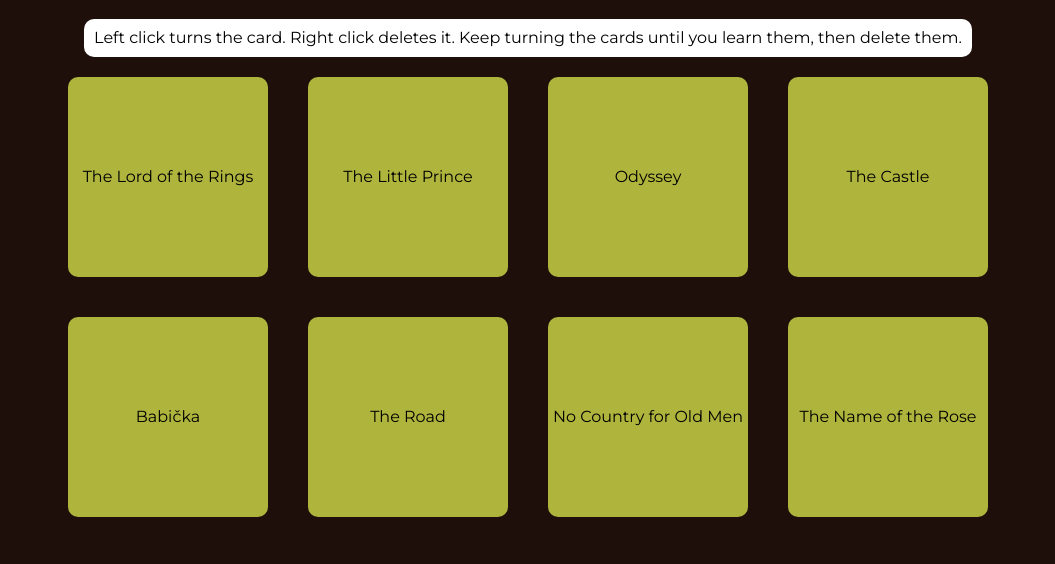
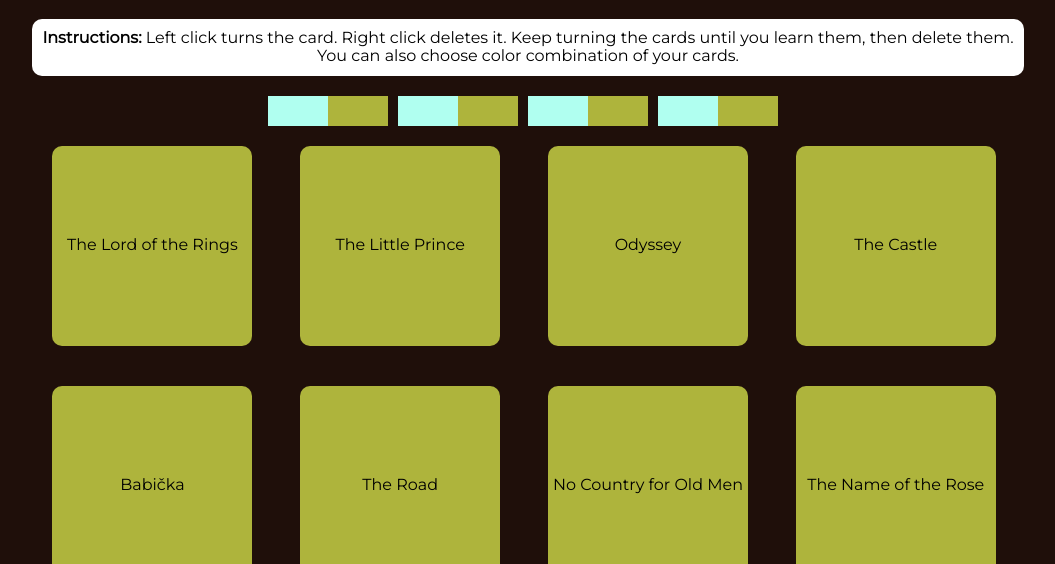
Before and after one commit to JakubStiburek/CustomFlashCards, a plain HTML site: page index.html in a window 1280 px wide. Shown: the part 88-652 px from the top of the page, without its empty margins (112-1167 px from the left). Drawn offline with Linux system fonts and the light colour scheme.

Commit message:
Pridal jsem div elementy do index html na barevne kombinace

```diff
--- a/css/style.css
+++ b/css/style.css
@@ -27,6 +27,19 @@ body {
     padding: 5px;
     margin: 30px auto 30px auto;
     border-radius: 10px;
+}
+#color-options{
+    margin-top: 20px;
+}
+.color-variant-a{
+    background-color: #b0fff0;
+    width: 60px;
+    height: 30px;
+}
+.color-variant-b{
+    background-color: #AEB43C;
+    width: 60px;
+    height: 30px;
 }
 .front {
     background-color: #AEB43C;
@@ -70,3 +83,10 @@ input{
     padding: 6px;
     border-radius: 3px;
 }
+.flex{
+    display: flex;
+    justify-content: center;
+}
+.indent{
+    margin-right: 10px;
+}
--- a/index.html
+++ b/index.html
@@ -13,7 +13,25 @@
     <div id="main">
         <div id="example-flashcards">
             <h1 class="white-background header">Who wrote the book?</h1>
-            <p class="white-background" id="instructions">Left click turns the card. Right click deletes it. Keep turning the cards until you learn them, then delete them.</p>
+            <p class="white-background" id="instructions"><strong>Instructions:</strong> Left click turns the card. Right click deletes it. Keep turning the cards until you learn them, then delete them.<br>You can also choose color combination of your cards.</p>
+            <div class="flex" id="color-options">
+                <div class="color-variant-pair flex indent">
+                    <div id="variant-1-a" class="color-variant-a"></div>
+                    <div id="variant-1-b" class="color-variant-b"></div>
+                </div>
+                <div class="color-variant-pair flex indent">
+                    <div id="variant-2-a" class="color-variant-a"></div>
+                    <div id="variant-2-b" class="color-variant-b"></div>
+                </div>
+                <div class="color-variant-pair flex indent">
+                    <div id="variant-3-a" class="color-variant-a"></div>
+                    <div id="variant-3-b" class="color-variant-b"></div>
+                </div>
+                <div class="color-variant-pair flex indent">
+                    <div id="initial-variant-a" class="color-variant-a"></div>
+                    <div id="initial-variant-b" class="color-variant-b"></div>
+                </div>
+            </div>
             <div id="example-fc-wrapper" class="wrapper"></div>
         </div>
         <div id="custom-flashcards">
--- /dev/null
+++ b/js/customColors.js
@@ -0,0 +1,10 @@
+export const customColors = () => {
+    const colors = [
+        ["#A17436", "#3DB841"],
+        ["#DAEDC9", "#DB94D2"],
+        ["#3A3399", "#D5B981"],
+        ["#AEB43C", "#DAE6B3"]
+    ]
+
+    document.querySelectorAll("")
+}
```
